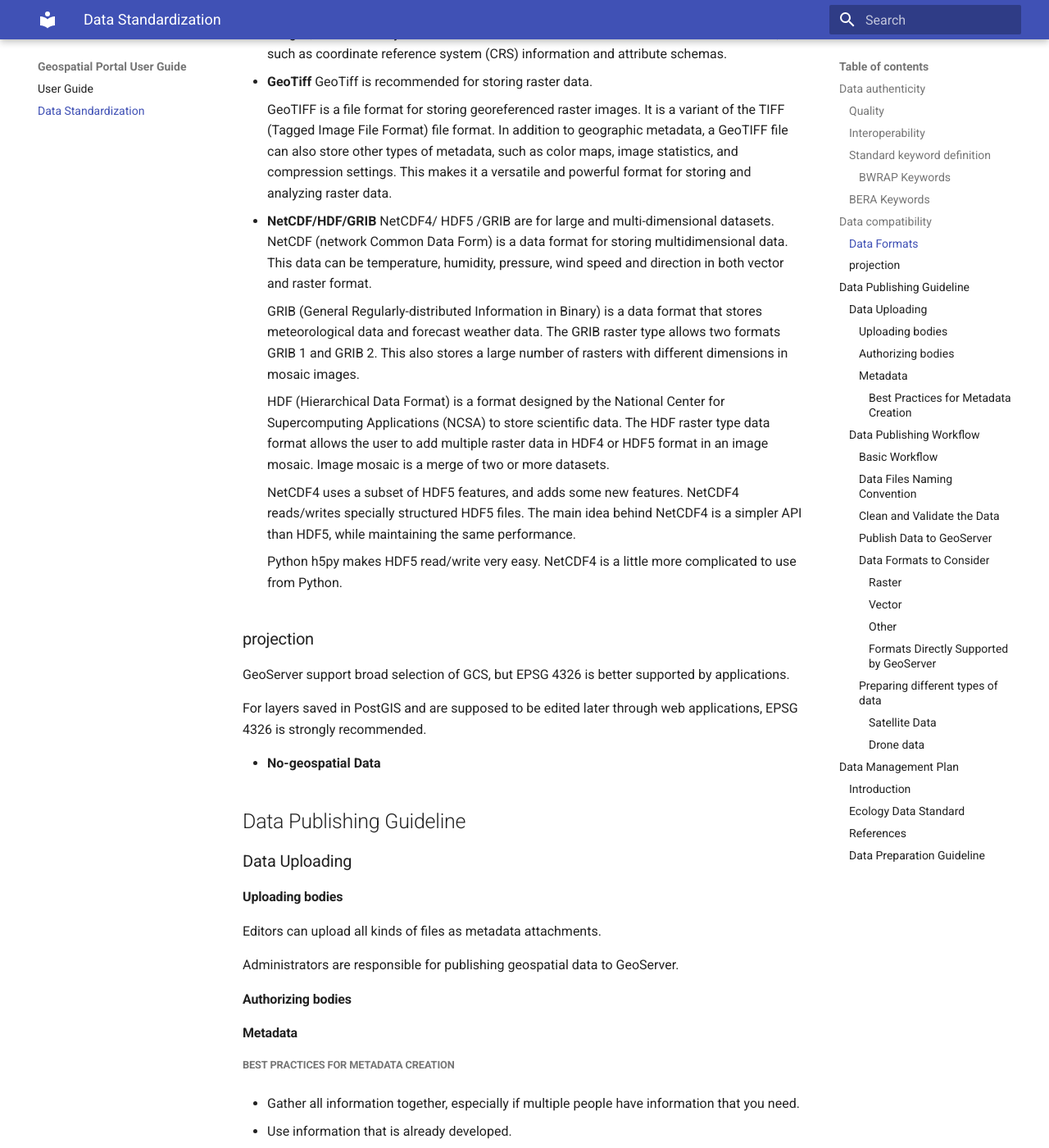
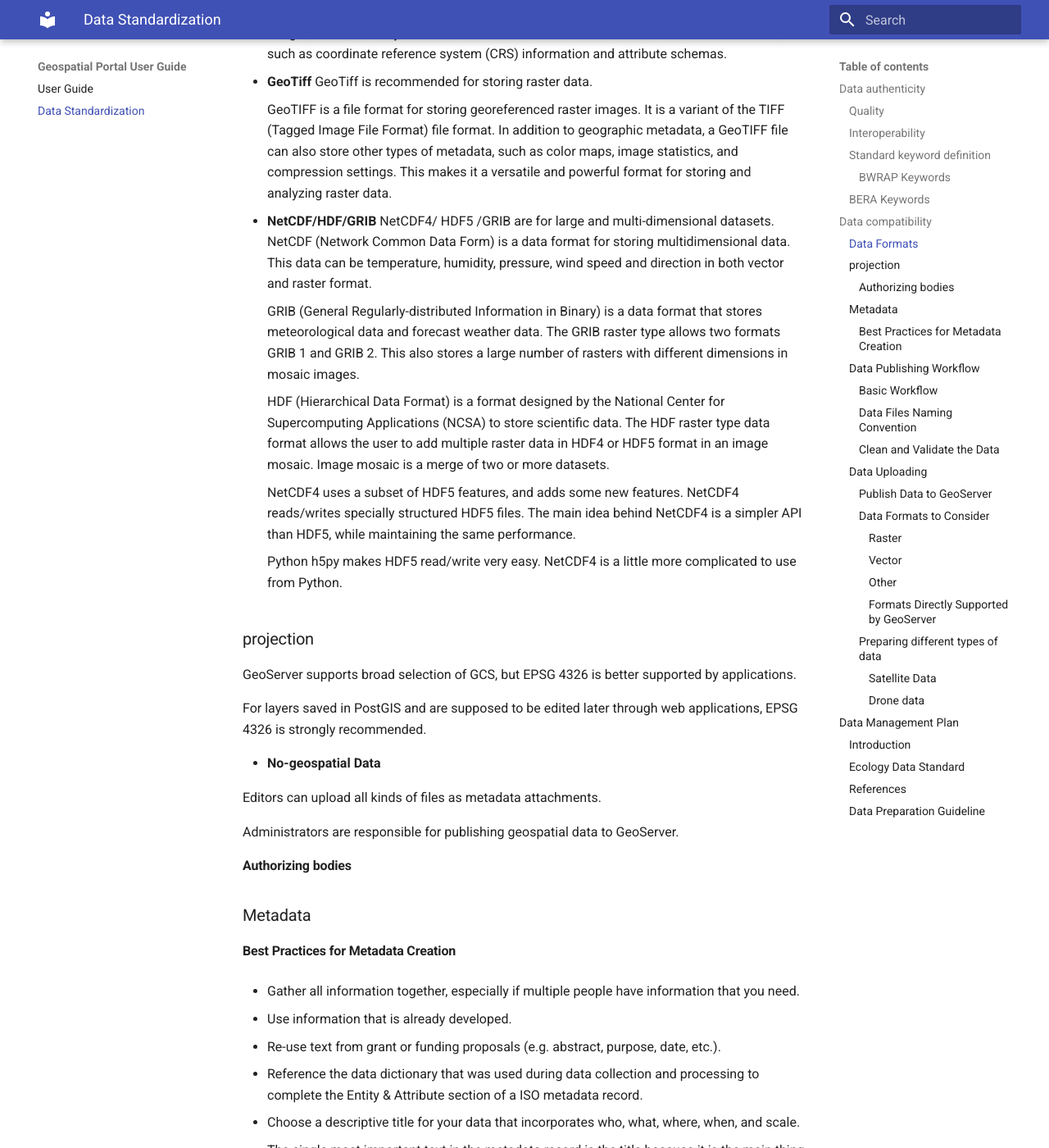
Before and after one commit to BWRAP-UofC/Portal-User-Guide, an MkDocs documentation site: the page built from files/data_standardization.md, in a window 1280 px wide and 1400 px high, scrolled down 2957 px. Shown: the whole window at 82% size. Built offline with MkDocs 1.6.1 and Material for MkDocs 9.7.7, drawn with Linux system fonts in a browser that asks for light colours.

Commit message:
Update data_standardization.md

```diff
--- a/files/data_standardization.md
+++ b/files/data_standardization.md
@@ -98,7 +98,7 @@ Recommended data formats to prepare data:
     GeoTIFF is a file format for storing georeferenced raster images. It is a variant of the TIFF (Tagged Image File Format) file format. In addition to geographic metadata, a GeoTIFF file can also store other types of metadata, such as color maps, image statistics, and compression settings. This makes it a versatile and powerful format for storing and analyzing raster data.
 
 - **NetCDF/HDF/GRIB**
-    NetCDF4/ HDF5 /GRIB are for large and multi-dimensional datasets. NetCDF (network Common Data Form) is a data format for storing multidimensional data. This data can be temperature, humidity, pressure, wind speed and direction in both vector and raster format.
+    NetCDF4/ HDF5 /GRIB are for large and multi-dimensional datasets. NetCDF (Network Common Data Form) is a data format for storing multidimensional data. This data can be temperature, humidity, pressure, wind speed and direction in both vector and raster format.
 
     GRIB (General Regularly-distributed Information in Binary) is a data format that stores meteorological data and forecast weather data. The GRIB raster type allows two formats GRIB 1 and GRIB 2. This also stores a large number of rasters with different dimensions in mosaic images.
 
@@ -110,17 +110,11 @@ Recommended data formats to prepare data:
 
 ### projection
 
-GeoServer support broad selection of GCS, but EPSG 4326 is better supported by applications.
+GeoServer supports broad selection of GCS, but EPSG 4326 is better supported by applications.
 
 For layers saved in PostGIS and are supposed to be edited later through web applications, EPSG 4326 is strongly recommended.
 
 - **No-geospatial Data**
-
-## Data Publishing Guideline
-
-### Data Uploading
-
-#### Uploading bodies
 
 Editors can upload all kinds of files as metadata attachments.
 
@@ -128,9 +122,9 @@ Administrators are responsible for publishing geospatial data to GeoServer.
 
 #### Authorizing bodies
 
-#### Metadata
+### Metadata
 
-##### Best Practices for Metadata Creation
+#### Best Practices for Metadata Creation
 
 - Gather all information together, especially if multiple people have information that you need.
 
```
Also changed, not shown: other parts of files/data_standardization.md (+2 -0 lines).
